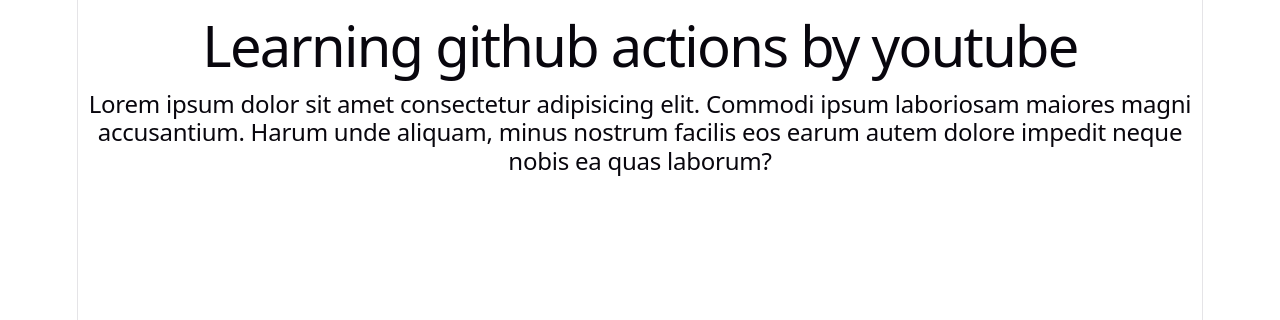
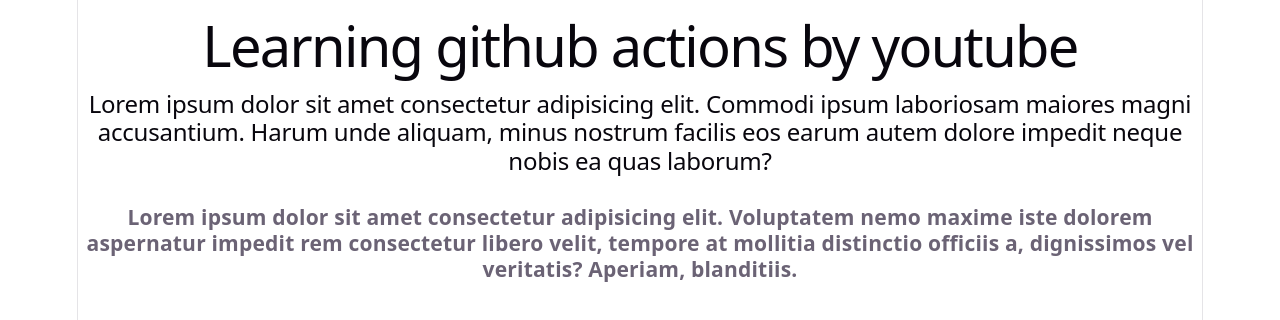
Before and after one commit to babluYADAV/react-github-actions, a React (Vite) app: page / in a window 1280 px wide. Shown: the top 320 px of the page. Built offline with nearby package versions, Linux system fonts and the light colour scheme.

Commit message:
feature2

```diff
--- a/src/App.jsx
+++ b/src/App.jsx
@@ -8,6 +8,8 @@
     <>
   <h1>Learning github actions by youtube</h1>
   <h2>Lorem ipsum dolor sit amet consectetur adipisicing elit. Commodi ipsum laboriosam maiores magni accusantium. Harum unde aliquam, minus nostrum facilis eos earum autem dolore impedit neque nobis ea quas laborum?</h2>
+
+ <h3>Lorem ipsum dolor sit amet consectetur adipisicing elit. Voluptatem nemo maxime iste dolorem aspernatur impedit rem consectetur libero velit, tempore at mollitia distinctio officiis a, dignissimos vel veritatis? Aperiam, blanditiis.</h3>
     </>
   )
 }
```
